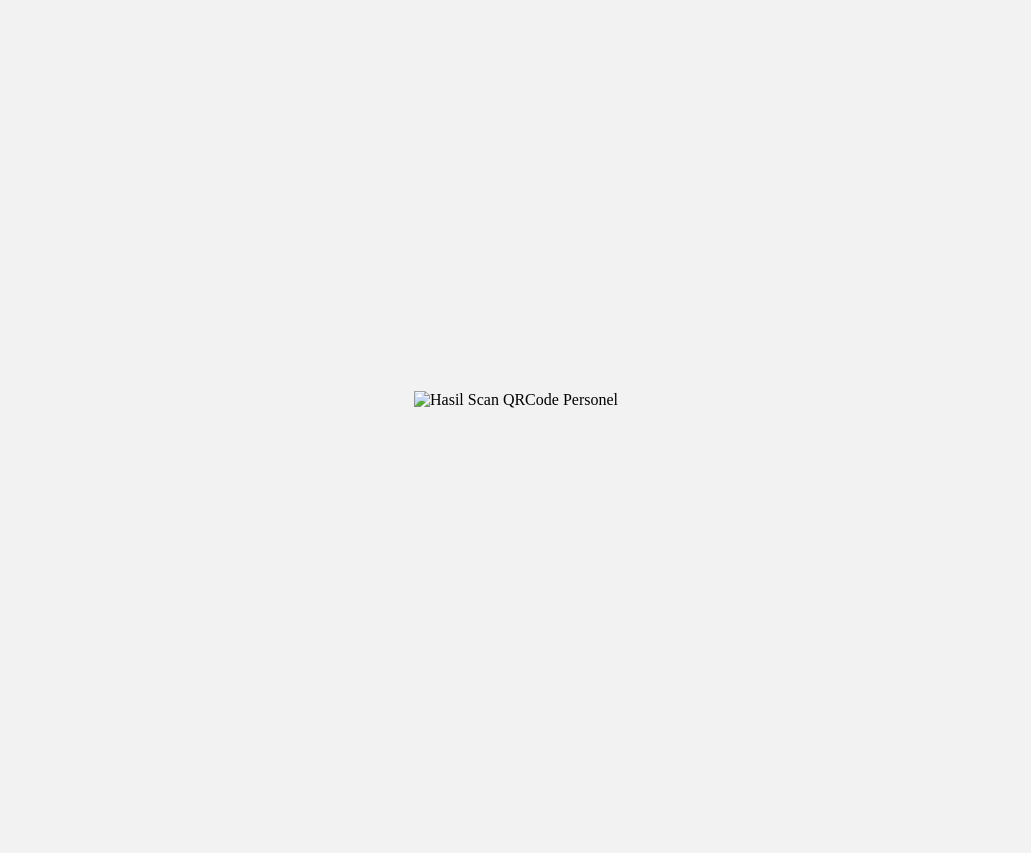
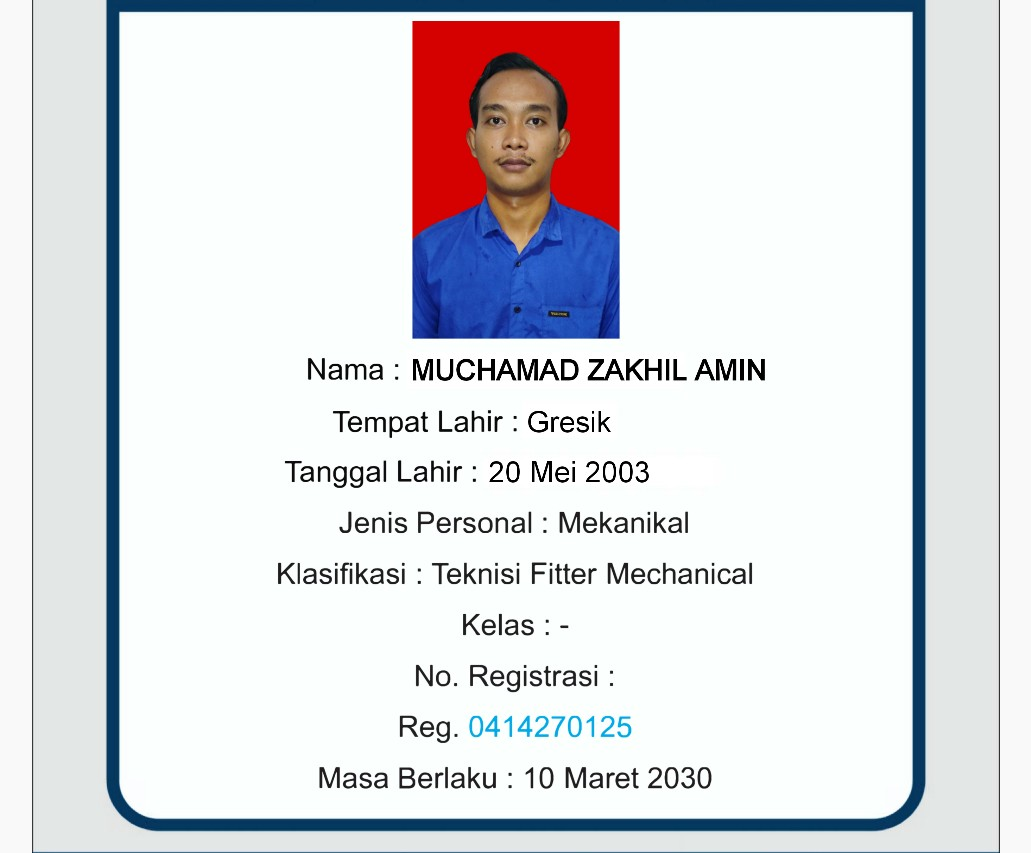
Before and after one commit to kementerianketenagakerjaan/Sertifikat-muchamad-zakhil-amin, a plain HTML site: page index.html in a window 1280 px wide. Shown: the top 853 px of the page, without its empty margins (124-1155 px from the left). Before the commit the page ends 800 px from the top, so only its background shows below. Drawn offline with Linux system fonts and the light colour scheme.

Commit message:
Add files via upload

```diff
--- a/index.html
+++ b/index.html
@@ -2,8 +2,7 @@
 <html lang="id">
 <head>
     <meta charset="UTF-8">
-    <meta name="viewport" content="width=device-width, initial-scale=1.0">
-    <title>Hasil Scan QRCode Personel</title>
+    <title>Hasil Scan QRCode</title>
     <style>
         body {
             margin: 0;
@@ -12,7 +11,7 @@
             justify-content: center;
             align-items: center;
             height: 100vh;
-            background-color: #f2f2f2;
+            background-color: #f9f9f9;
         }
         img {
             max-width: 100%;
@@ -21,6 +20,6 @@
     </style>
 </head>
 <body>
-    <img src="image.jpg" alt="Hasil Scan QRCode Personel">
+    <img src="profile_display.png" alt="Hasil Scan QRCode">
 </body>
 </html>
```
Also changed, not shown: profile_display.png (added).
